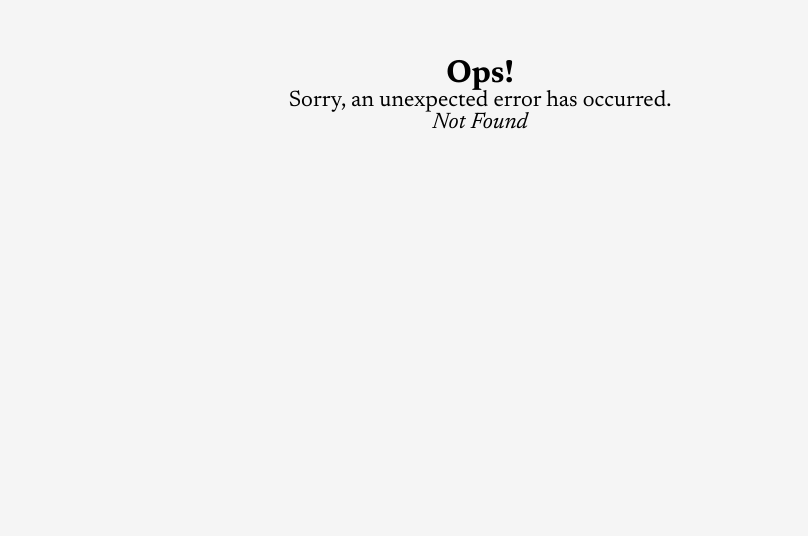
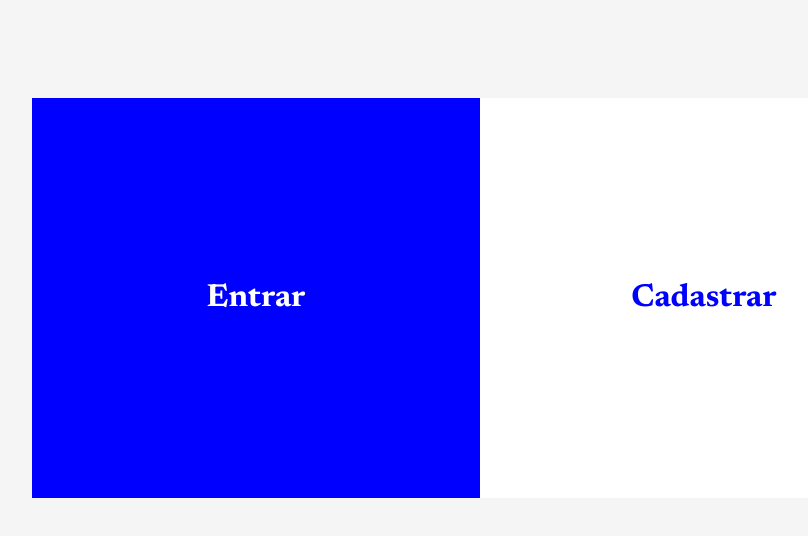
Before and after one commit to douglas-dmc/spa-breakingnews, a React (Vite) app: page /auth in a window 1280 px wide. Before the commit this address had no page. Shown: the part 102-638 px from the top of the page, without its empty margins (160-968 px from the left). Built offline with nearby package versions, Linux system fonts and the light colour scheme.

Commit message:
criando login e cadastro

```diff
--- a/src/components/Navbar/Navbar.jsx
+++ b/src/components/Navbar/Navbar.jsx
@@ -31,6 +31,10 @@ export function Navbar() {
         reset()
     }
 
+    function goAuth(){
+        navigate('/auth')
+    }
+
     return (
         <>
             <Nav>
@@ -52,7 +56,7 @@ export function Navbar() {
                     <ImageLogo src={logo} alt="Logo Breaking News" />
                 </Link>
 
-                <Button>Entrar</Button>
+                <Button onClick={goAuth}>Entrar</Button>
             </Nav>
             {errors.title && <ErrorSpan>{errors.title.message}</ErrorSpan>}
             <Outlet />
--- a/src/main.jsx
+++ b/src/main.jsx
@@ -6,6 +6,7 @@ import { Home } from "./pages/Home/Home.jsx"
 import { Search } from "./pages/Search/Search.jsx"
 import { GlobalStyled } from "./GlobalStyled.jsx"
 import ErrorPage from "./pages/ErrorPage/ErrorPage.jsx"
+import { Authentication } from "./pages/Authentication/Authentication.jsx"
 
 const router = createBrowserRouter([
     {
@@ -23,6 +24,10 @@ const router = createBrowserRouter([
             },
         ],
     },
+    {
+        path: "/auth",
+        element: <Authentication />
+    },
 ])
 
 ReactDOM.createRoot(document.getElementById("root")).render(
--- /dev/null
+++ b/src/pages/Authentication/Authentication.jsx
@@ -0,0 +1,14 @@
+import { AuthContainer, Section } from "./AuthenticationStyled"
+
+export function Authentication() {
+    return (
+        <AuthContainer>
+            <Section type="signin">
+                <h2>Entrar</h2>
+            </Section>
+            <Section type="signup">
+                <h2>Cadastrar</h2>
+            </Section>
+        </AuthContainer>
+    )
+}
--- /dev/null
+++ b/src/pages/Authentication/AuthenticationStyled.jsx
@@ -0,0 +1,36 @@
+import styled from "styled-components"
+
+export const AuthContainer = styled.div`
+    height: 100vh;
+    display: flex;
+    justify-content: center;
+    align-items: center;
+    width: 70%;
+    margin: 0 auto;
+
+    form {
+        display: flex;
+        flex-direction: column;
+        gap: 0.5rem;
+        width: 100%;
+    }
+`
+
+export const Section = styled.section`
+    display: flex;
+    flex-direction: column;
+    justify-content: center;
+    width: 100%;
+    height: 400px;
+    gap: 1rem;
+    background-color: ${(props) =>
+        props.type === "signin" ? "blue" : "white"};
+    color: ${(props) =>
+        props.type === "signup" ? "blue" : "white"};
+
+        h2 {
+            font-size: 2rem;
+            text-align: center;
+            font-weight: 700;
+        }
+`
```
